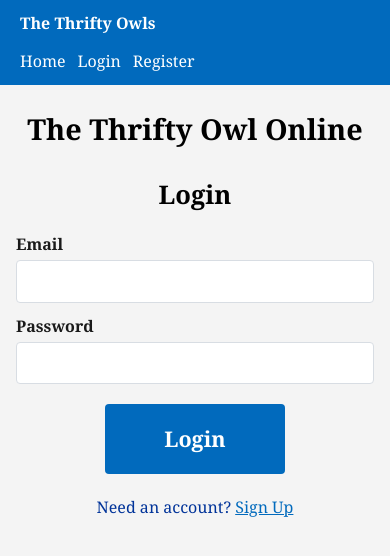
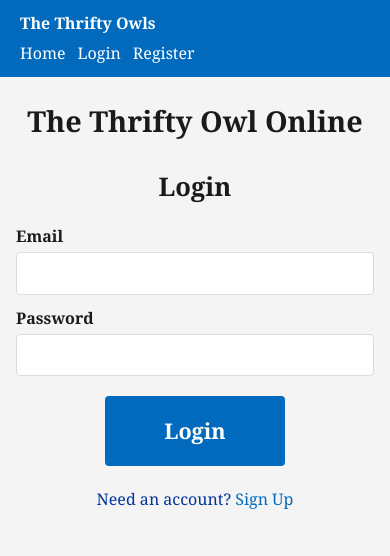
Before and after one commit to zachjf9/SCSU-Thrift-Store-CSC_330_Team_4, a Flask app: page /login in a window 390 px wide. Shown: the top 556 px of the page. Run offline with Flask 3, Linux system fonts and the light colour scheme.

Commit message:
continued work on html

```diff
--- a/app/static/style.css
+++ b/app/static/style.css
@@ -28,9 +30,10 @@ body {
 
 a {
     color: var(--blue);
+    text-decoration: none;
 }
 
-/* -------------------- LAYOUT -------------------- */
+/* ==================== LAYOUT ==================== */
 
 .container {
     max-width: 900px;
@@ -48,27 +51,27 @@ body.landing-page {
     min-height: 100vh;
 }
 
-/* -------------------- TOPBAR -------------------- */
+/* ==================== TOPBAR ==================== */
 
 .topbar {
     background: var(--blue);
     color: white;
     padding: 12px 20px;
+
+    display: flex;
+    justify-content: space-between;
+    align-items: center;
 }
 
-.topbar-inner {
-    max-width: 900px;
-    margin: 0 auto;
+.topbar-left,
+.topbar-right {
     display: flex;
-    justify-content: space-between;
-    gap: 16px;
     align-items: center;
 }
 
 .brand {
     color: white;
     font-weight: bold;
-    text-decoration: none;
 }
 
 .nav {
@@ -143,11 +144,7 @@ label {
     font-weight: bold;
 }
 
-input[type="text"],
-input[type="email"],
-input[type="password"],
-input[type="number"],
-input[type="file"],
+input,
 select,
 textarea {
     width: 100%;
@@ -297,13 +297,11 @@ button:hover,
 
 .landing-form-panel h1 {
     margin: 0 0 28px;
-    color: #000;
     font-size: 2.1rem;
 }
 
 .landing-form-panel h2 {
     margin: 0 0 20px;
-    color: #000;
     font-size: 1.6rem;
 }
 
@@ -316,28 +314,53 @@ button:hover,
     width: 180px;
     min-height: 70px;
     margin-top: 8px;
-    background: var(--blue);
     font-size: 1.35rem;
     font-weight: bold;
 }
 
 .landing-form-link {
     color: var(--blue-dark);
-    margin: 22px 0 0;
+    margin-top: 22px;
 }
 
 .landing-flash {
-    margin: 0 0 18px;
+    margin-bottom: 18px;
     text-align: center;
 }
 
-/* -------------------- RESPONSIVE -------------------- */
+/* ==================== FORM CENTER ==================== */
+
+.form-center {
+    display: flex;
+    justify-content: center;
+    margin-top: 10px;
+}
+
+.form-center form {
+    width: auto;
+    display: inline-block;
+}
+
+.form-center+.form-center {
+    margin-top: 8px;
+}
+
+/* ==================== RESPONSIVE ==================== */
 
 @media (max-width: 650px) {
-
-    .topbar-inner {
+    .topbar {
         flex-direction: column;
         align-items: flex-start;
+        gap: 8px;
+    }
+
+    .topbar-right {
+        width: 100%;
+    }
+
+    .nav {
+        width: 100%;
+        justify-content: flex-start;
     }
 
     .toolbar {
@@ -348,7 +371,8 @@ button:hover,
         padding-top: 14vh;
     }
 
-    .landing-panel h1 {
+    .landing-panel h1,
+    .landing-form-panel h1 {
         font-size: 1.8rem;
     }
 
--- a/app/templates/base.html
+++ b/app/templates/base.html
@@ -9,20 +9,25 @@
 </head>
 
 <body>
-    <div class="shell">
     <header class="topbar">
-            <div class="topbar-inner">
+        <div class="topbar-left">
             <a class="brand" href="{{ url_for('main.home') }}">The Thrifty Owls</a>
+        </div>
+
+        <div class="topbar-right">
             <nav class="nav">
                 <a class="secondary" href="{{ url_for('main.home') }}">Home</a>
+
                 {% if current_user.is_authenticated %}
                 <a class="secondary" href="{{ url_for('main.create_post') }}">Create Listing</a>
                 <a class="secondary" href="{{ url_for('main.favorites') }}">Favorites</a>
                 <a class="secondary" href="{{ url_for('main.messages') }}">Messages</a>
                 <a class="secondary" href="{{ url_for('main.profile') }}">Profile</a>
+
                 {% if current_user.is_admin %}
                 <a class="secondary" href="{{ url_for('main.admin_users') }}">Manage Users</a>
                 {% endif %}
+
                 <a href="{{ url_for('main.logout') }}">Logout</a>
                 {% else %}
                 <a class="secondary" href="{{ url_for('main.login') }}">Login</a>
--- a/app/templates/login.html
+++ b/app/templates/login.html
@@ -13,24 +13,25 @@
     <h1>The Thrifty Owl Online</h1>
     <h2 id="login-title">Login</h2>
 
-    {% with messages = get_flashed_messages() %}
-    {% for message in messages %}
-    <div class="flash landing-flash">{{ message }}</div>
-    {% endfor %}
-    {% endwith %}
-
     <form class="landing-form" method="post">
         {{ form.hidden_tag() }}
+
         <div class="field">
             {{ form.email.label }}
             {{ form.email() }}
-            {% for error in form.email.errors %}<p class="error-list">{{ error }}</p>{% endfor %}
+            {% for error in form.email.errors %}
+            <p class="error-list">{{ error }}</p>
+            {% endfor %}
         </div>
+
         <div class="field">
             {{ form.password.label }}
             {{ form.password() }}
-            {% for error in form.password.errors %}<p class="error-list">{{ error }}</p>{% endfor %}
+            {% for error in form.password.errors %}
+            <p class="error-list">{{ error }}</p>
+            {% endfor %}
         </div>
+
         {{ form.submit() }}
     </form>
 
--- a/app/templates/messages.html
+++ b/app/templates/messages.html
@@ -5,7 +5,7 @@
 {% block content %}
 <section class="page-header">
     <h1>Your Messages</h1>
-    <p class="muted">Expand a conversation to see the full message chain.</p>
+    <p class="muted">Click to expand a conversation to see the full message chain.</p>
 </section>
 
 <section>
@@ -23,7 +23,8 @@
 
         {% for message in conversation.messages %}
         <p>
-                    <strong>{% if message.sender_id == current_user.id %}You{% else %}{{ message.sender.username }}{% endif %}:</strong>
+            <strong>{% if message.sender_id == current_user.id %}You{% else %}{{ message.sender.username }}{% endif
+                %}:</strong>
             {{ message.content }}
             <br>
             <span class="muted">{{ message.timestamp.strftime('%b %d, %Y at %I:%M %p') }}</span>
--- a/app/templates/review.html
+++ b/app/templates/review.html
@@ -3,7 +3,7 @@
 {% block title %}{{ title or 'Review' }} {{ user.username }} | The Thrifty Owls{% endblock %}
 
 {% block content %}
-<section class="hero">
+<section class="page-header">
     <h1>{{ title or 'Review' }} {{ user.username }}</h1>
     <p class="muted">Share a quick rating and comment after a campus exchange.</p>
 </section>
```
Also changed, not shown: other parts of app/static/style.css (+23 -54 lines), app/templates/favorites.html (+5 -3 lines), app/templates/post.html (+6 -12 lines), instance/app.db. Lines whose indentation alone changed are shown as unchanged.
